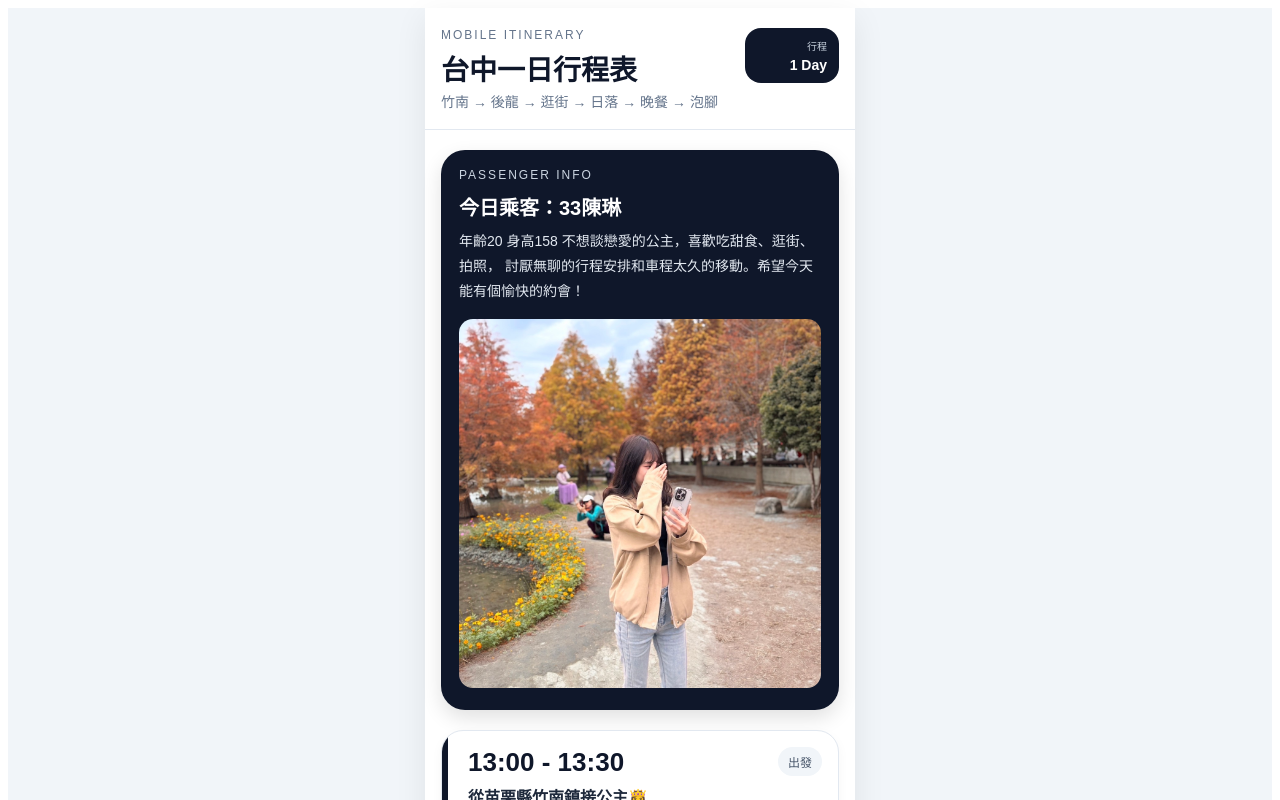
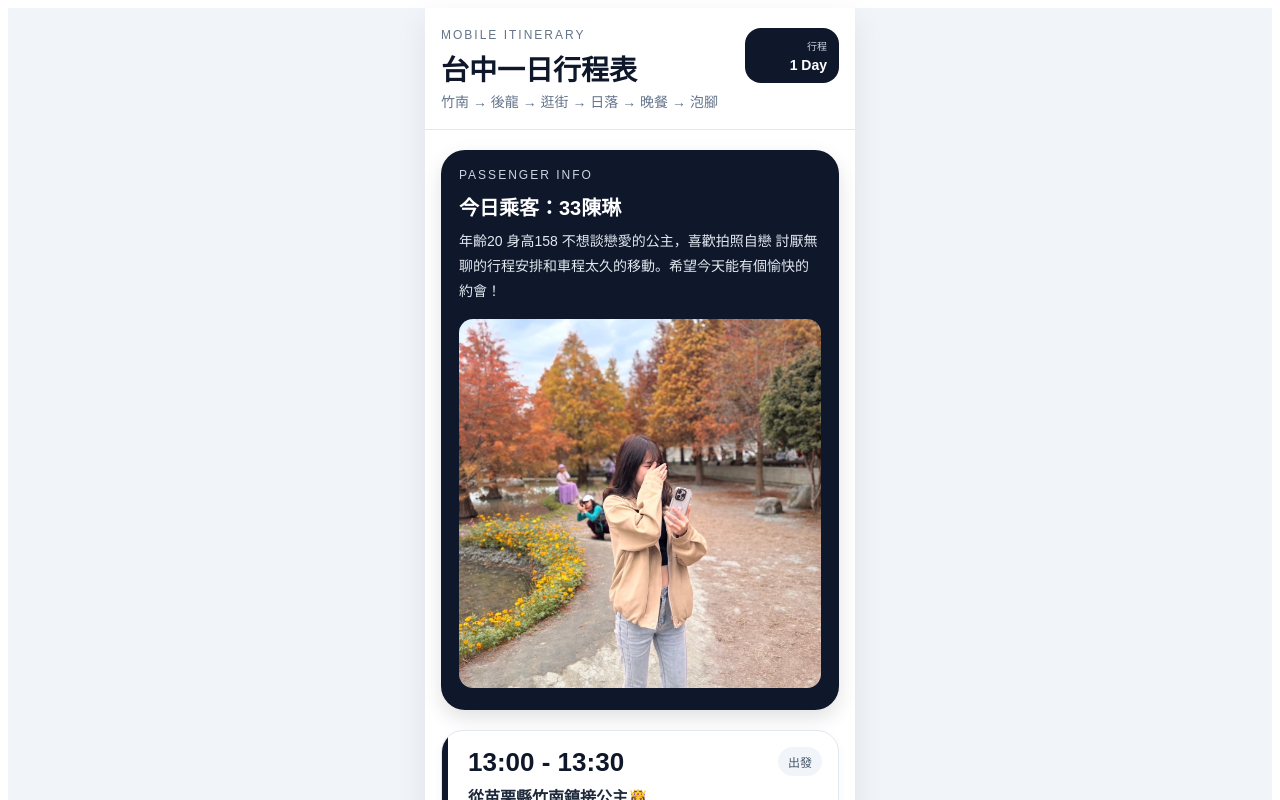
Before and after one commit to yiyuvhennn/0321tripSchedule, a React (Vite) app: page / in a window 1280 px wide. Shown: the top 800 px of the page. Built offline with nearby package versions, Linux system fonts and the light colour scheme.

Commit message:
fix image paths

```diff
--- a/src/App.jsx
+++ b/src/App.jsx
@@ -123,7 +123,7 @@ export default function MobileItineraryPage() {
             <p style={styles.heroLabel}>PASSENGER INFO</p>
             <h2 style={styles.heroTitle}>今日乘客：33陳琳</h2>
             <p style={styles.heroText}>
-              年齡20 身高158 不想談戀愛的公主，喜歡吃甜食、逛街、拍照，
+              年齡20 身高158 不想談戀愛的公主，喜歡拍照自戀
               討厭無聊的行程安排和車程太久的移動。希望今天能有個愉快的約會！
             </p>
             <img
```
